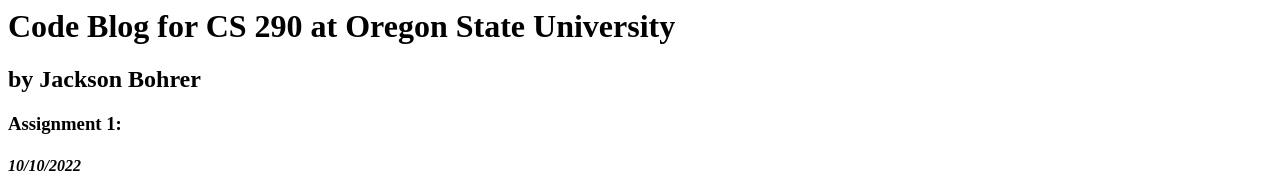
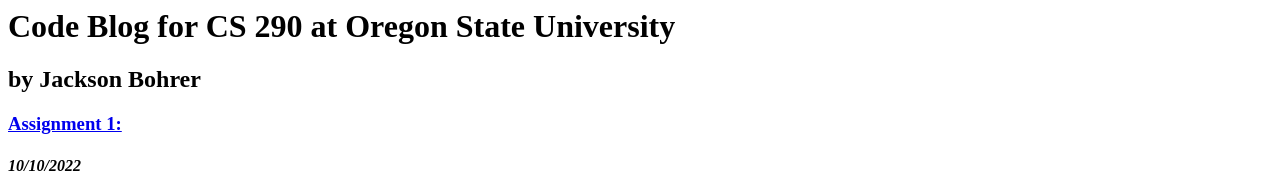
Before and after one commit to jbohrer314/cs290_code-blog, a plain HTML site: page blog.html in a window 1280 px wide. Shown: the top 196 px of the page. Drawn offline with Linux system fonts and the light colour scheme.

Commit message:
Added link to assignment 1

```diff
--- a/blog.html
+++ b/blog.html
@@ -13,7 +13,7 @@
         <h2>by Jackson Bohrer</h2>
 
         <!-- maybe add link for section title -->
-        <h3>Assignment 1:</h3>
+        <h3><a href="https://osu-cs290-f22.github.io/assignment-1-jbohrer314/">Assignment 1:</a></h3>
         <h4><em>10/10/2022</em></h4>
         <p>
             The hardest thing I had to work through for this assignment was getting my page hosted
```
